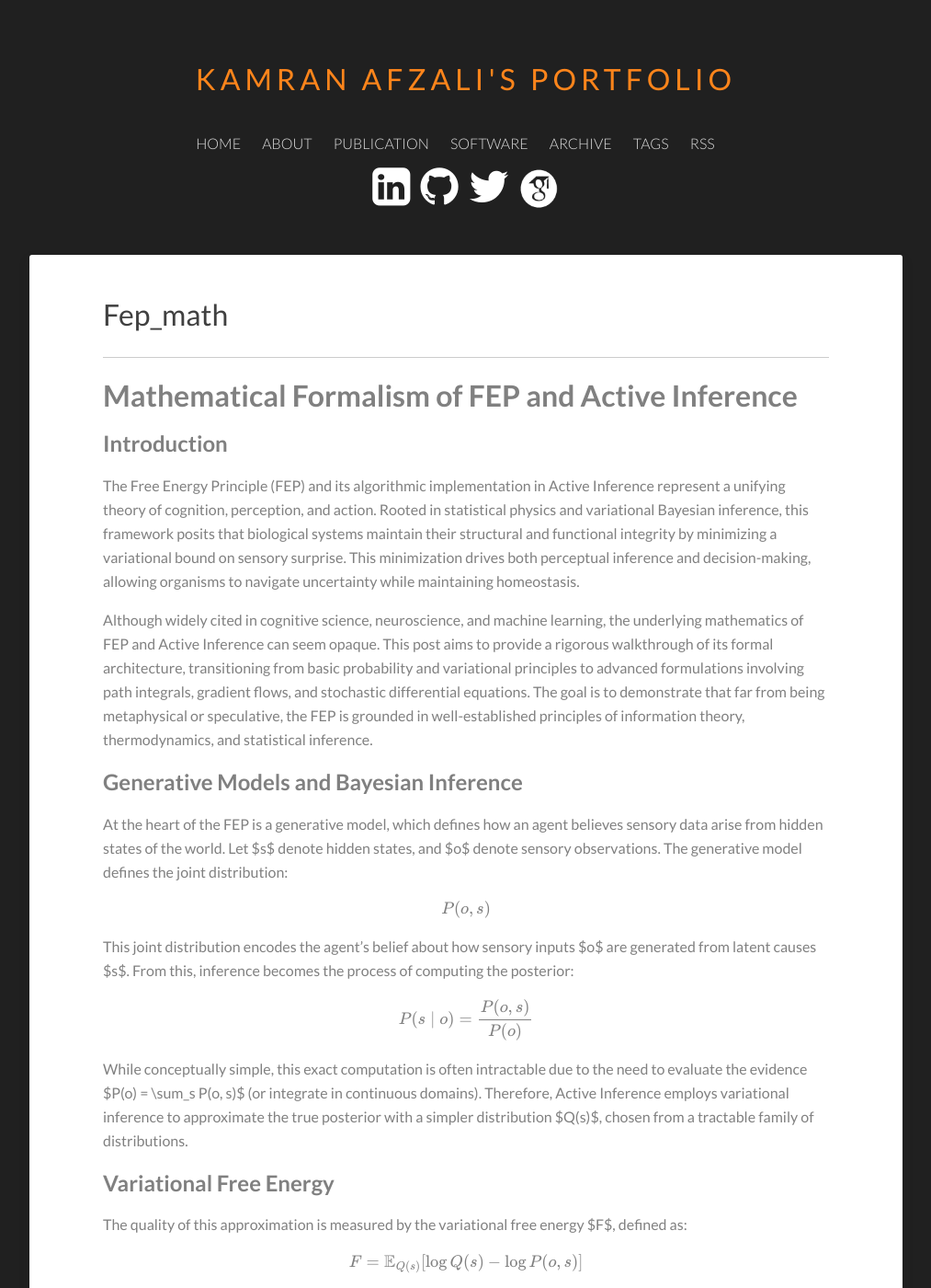
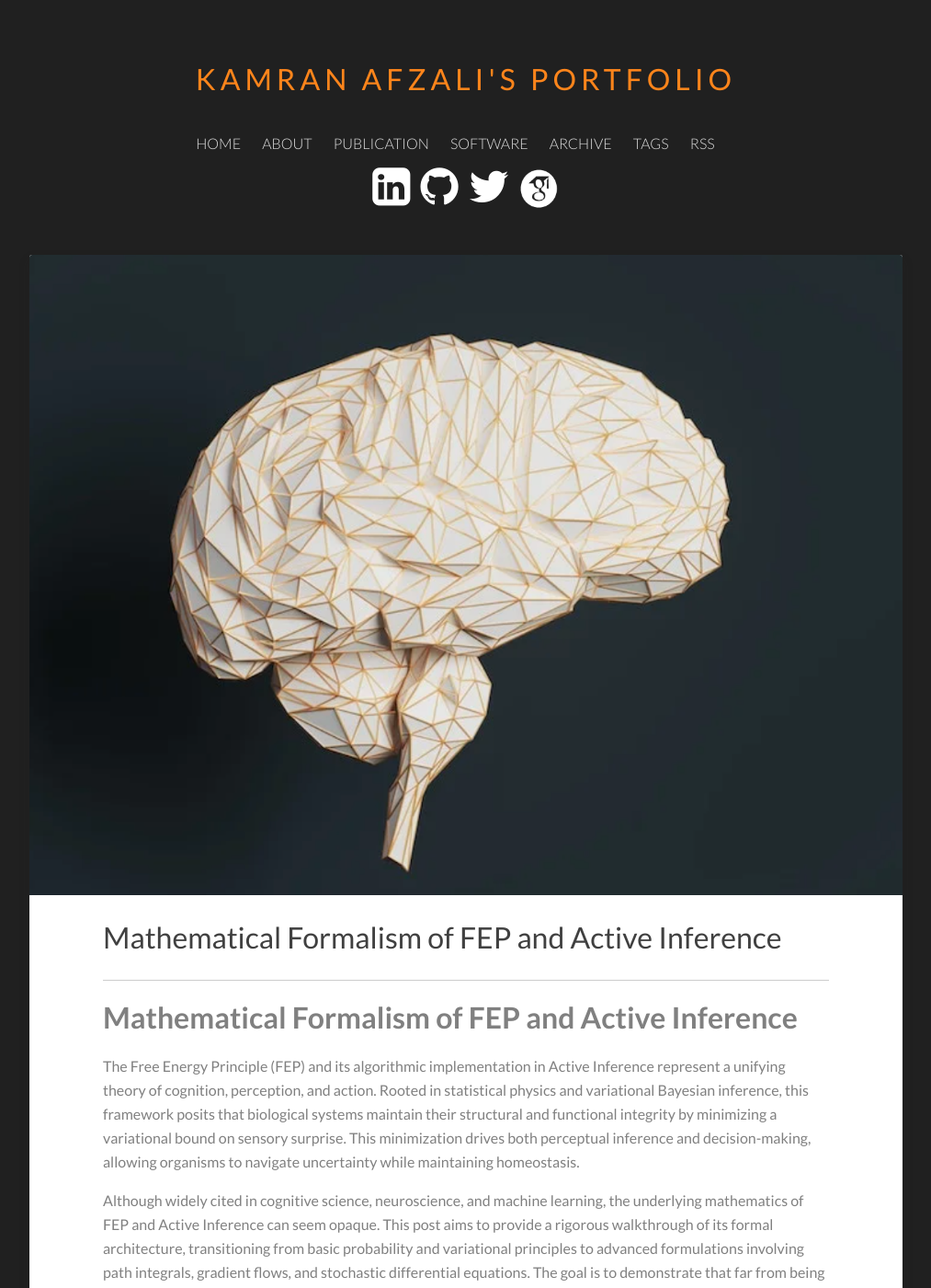
Before and after one commit to Kamran-Afzali/Kamran-Afzali.github.io, a Jekyll site: the page built from _posts/2025-12-20-FEP_Math.md, in a window 1280 px wide and 1400 px high. Shown: the whole window at 92% size, without its empty margins (133-1146 px from the left). Built offline with Jekyll 4.4.1, drawn with Linux system fonts in a browser that asks for light colours; our own code applies the rules of GitHub Pages for plain Markdown files; formulas are drawn with MathJax 3; some of the changed text lies outside the part shown.

Commit message:
Update 2025-12-20-FEP_Math.md

```diff
--- a/_posts/2025-12-20-FEP_Math.md
+++ b/_posts/2025-12-20-FEP_Math.md
@@ -1,7 +1,13 @@
+---
+layout: post
+categories: posts
+title: Mathematical Formalism of FEP and Active Inference
+featured-image: /images/NIb.jpg
+tags: [Free Energy Principle, Predictive Processing, Active Inference]
+date-string: December 2025
+---
 
 # Mathematical Formalism of FEP and Active Inference
-
-## Introduction
 
 The Free Energy Principle (FEP) and its algorithmic implementation in Active Inference represent a unifying theory of cognition, perception, and action. Rooted in statistical physics and variational Bayesian inference, this framework posits that biological systems maintain their structural and functional integrity by minimizing a variational bound on sensory surprise. This minimization drives both perceptual inference and decision-making, allowing organisms to navigate uncertainty while maintaining homeostasis.
 
```
